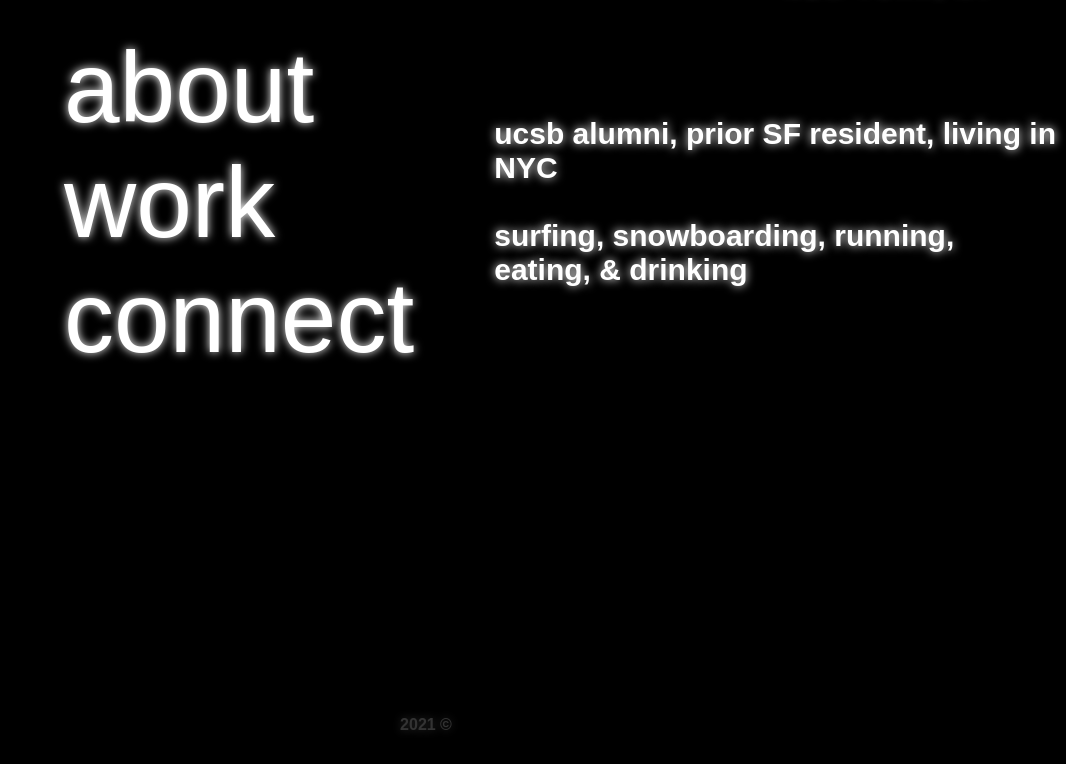
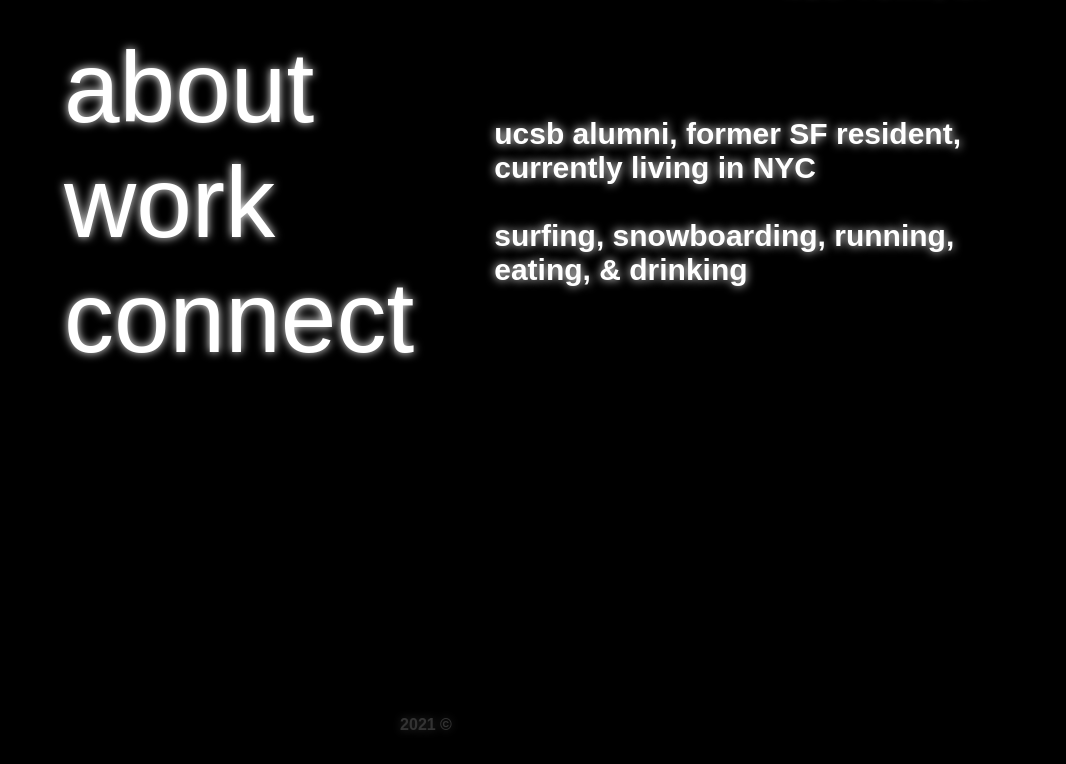
Before and after one commit to colerogers/site, a plain HTML site: page index.html in a window 1280 px wide. Both pictures are taken after a click on the link 403 px from the left and 212 px from the top of the page. Shown: the part 126-890 px from the top of the page, without its empty margins (214-1280 px from the left). Drawn offline with Linux system fonts and the light colour scheme.

Commit message:
wording choice

```diff
--- a/index.html
+++ b/index.html
@@ -26,7 +26,7 @@
 		</nav>
 		<div class="content">
 			<h2 id="about-content" hidden="true">
-				ucsb alumni, prior SF resident, living in NYC
+				ucsb alumni, former SF resident, currently living in NYC
 				<br><br>
 				surfing, snowboarding, running, eating, & drinking
 			</h2>
```
